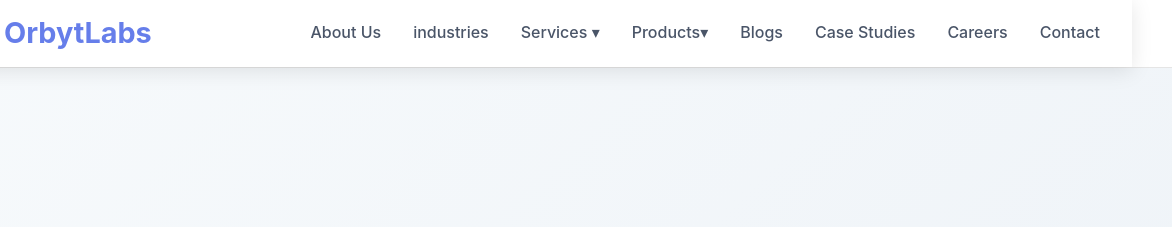
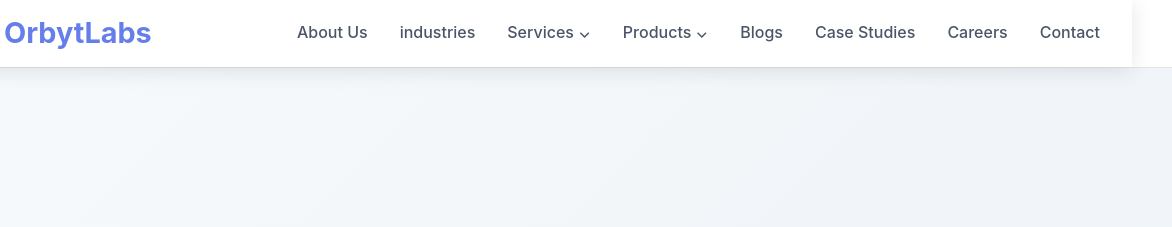
Before and after one commit to OrbytLabs/OrbytLabs.github.io, a website: page index.html in a window 1280 px wide. Shown: the top 227 px of the page, 108-1280 px from the left. Drawn offline with nearby package versions, Linux system fonts and the light colour scheme.

Commit message:
Update index.html

```diff
--- a/index.html
+++ b/index.html
@@ -23,7 +23,7 @@
                 <li><a href="#about" class="nav-link">About Us</a></li>
                 <li><a href="#industries" class="nav-link">industries</a></li>
                 <li class="dropdown">
-                    <a href="#services" class="nav-link">Services ▾</a>
+                    <a href="#services" class="nav-link">Services ⌄</a>
                 <ul class="dropdown-menu">
                     <li>
                         <a href="cv.html" class="dropdown-item">
@@ -64,7 +64,7 @@
                 </ul>
                 </li>
                 <li class="dropdown">
-                    <a href="#products" class="nav-link">Products▾</a>
+                    <a href="#products" class="nav-link">Products ⌄</a>
                 <ul class="dropdown-menu">
                     <li>
                         <a href="" class="dropdown-item">
```
